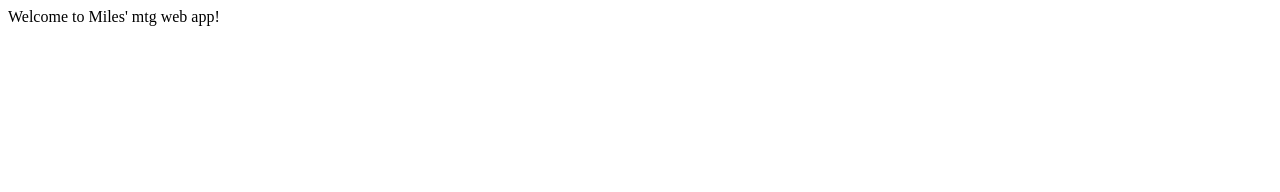
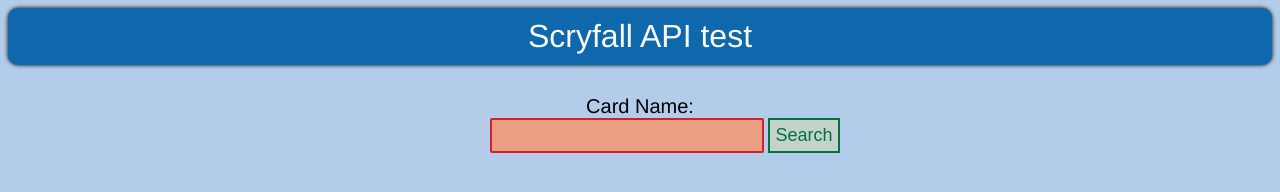
Before and after one commit to milesizydorczak12/scryfall-test, a plain HTML site: page index.html in a window 1280 px wide. Drawn offline with Linux system fonts and the light colour scheme; no server answers.

Commit message:
Update index.html

```diff
--- a/index.html
+++ b/index.html
@@ -5,12 +5,52 @@
     <meta charset="utf-8">
     <script type="text/javascript">
         function load_data() {
+            var auto_array = new Array;
+            card_name = document.getElementById("card_name_input").value;
+            https_string = "https://api.scryfall.com/cards/autocomplete?q=" + card_name;
+
             request = new XMLHttpRequest();
-            request.open("GET", "https://api.scryfall.com/cards/autocomplete?q=thal", true);
+            request.open("GET", https_string, true);
             request.onreadystatechange = function() {
                 if (this.readyState == 4 && this.status == 200) {
                     raw_data = this.responseText;
-                    document.getElementById("serializedData").innerHTML = raw_data;
+                    // document.getElementById("serializedData").innerHTML = raw_data;
+                    raw_data = raw_data.substring(raw_data.indexOf("{"));
+                    json_obj = JSON.parse(raw_data);
+                    auto_array = json_obj.data;
+                    num_suggests = Math.min(6, auto_array.length);
+                    auto_suggests = document.getElementById("auto_suggests");
+                    auto_suggests.innerHTML = "";
+                    for (i = 0; i < num_suggests; i++) {
+                        auto_suggests.innerHTML += "<div onclick=\"fill(this.innerHTML)\" class=\"suggestion\">" + auto_array[i] + "</div>";
+                    }
+
+                } else if (this.readyState == 4) {
+                    alert("Could not load data");
+                }
+            }
+            request.send();
+        }
+
+        function fill(contents) {
+            document.getElementById("card_name_input").value = contents;
+            document.getElementById("auto_suggests").innerHTML = "";
+        }
+
+        function get_image() {
+            card_name = document.getElementById("card_name_input").value;
+            https_string = "https://api.scryfall.com/cards/named?fuzzy=" + card_name;
+            request = new XMLHttpRequest();
+            request.open("GET", https_string, true);
+            request.onreadystatechange = function() {
+                if (this.readyState == 4 && this.status == 200) {
+                    raw_data = this.responseText;
+                    raw_data = raw_data.substring(raw_data.indexOf("{"));
+                    json_obj = JSON.parse(raw_data);
+                    img_url = json_obj.image_uris.normal;
+
+                    document.getElementById("the_image").src = img_url;
+
                 } else if (this.readyState == 4) {
                     alert("Could not load data");
                 }
@@ -18,14 +58,118 @@
             request.send();
         }
     </script>
+
+    <style type="text/css">
+        body {
+            font-family: Helvetica;
+            background-color: #b3ccea;
+            position: relative;
+        }
+
+        .search_bar {
+            margin-top: 30px;
+        }
+
+        .search_bar div {
+            margin: 0 auto;
+            display: block;
+            position: relative;
+            width: 250px;
+            text-align: center;
+        }
+
+        .suggestion {
+            width: 250px;
+            padding: 5px 10px;
+            font-size: 18px;
+            margin-left: -25px !important;
+            background-color: #A69F9D;
+            color: #150b00;
+            border: none;
+            border-bottom: 2px solid  #150b00;
+            border-left: 2px solid  #150b00;
+            border-right: 2px solid  #150b00;
+
+        }
+
+        .suggestion:hover {
+            background-color: #F9FAF4;
+            cursor: pointer;
+        }
+
+
+        #card_name_input {
+            width: 250px;
+            padding: 5px 10px;
+            border: 2px solid #D3202A;
+            font-size: 18px;
+            border-radius: 2px;
+            background-color: #EB9F82;
+        }
+
+        input[type=text] {
+            outline: none;
+        }
+
+        .button {
+            padding: 5px 5px;
+            background-color: #C4D3CA;
+            font-size: 18px;
+            border: 2px solid #00733E;
+            outline: none;
+            color: #00733E;
+        }
+
+        #the_image {
+
+
+            margin: 0 auto;
+            margin-top: 50px;
+
+            display: block;
+        }
+
+        .button:hover {
+            background-color: #F9FAF4;
+            cursor: pointer;
+        }
+
+        .header {
+            font-size: 32px;
+            text-align: center;
+            background-color: #0E68AB;
+            padding: 10px;
+            border-radius: 10px;
+            color: #F9FAF4;
+            box-shadow: 0px 0px 4px #000;
+
+        }
+
+    </style>
+
+
+
 </head>
 <body>
-    Welcome to Miles' mtg web app!
-    <div id="serializedData"> </div>
+    <div class="header"> Scryfall API test </div>
+   <!--  <div id="serializedData"> </div> -->
 
-    <script type="text/javascript">
-        load_data();
-    </script>
+
+    <form>
+        <div class="search_bar">
+            <div style="font-size: 20px">Card Name:</div>
+
+            <div style="display: inline; left:50%; margin-left: -150px;">
+                <input id="card_name_input" type="text" name="card_name_input"
+                onkeyup="load_data()">
+                <input type="button" value="Search" class="button" onclick="get_image()">
+            </div>
+
+            <div id="auto_suggests"> </div>
+        </div>
+    </form>
+
+    <img id="the_image" src="" height="500px">
 
 </body>
 </html>
```
